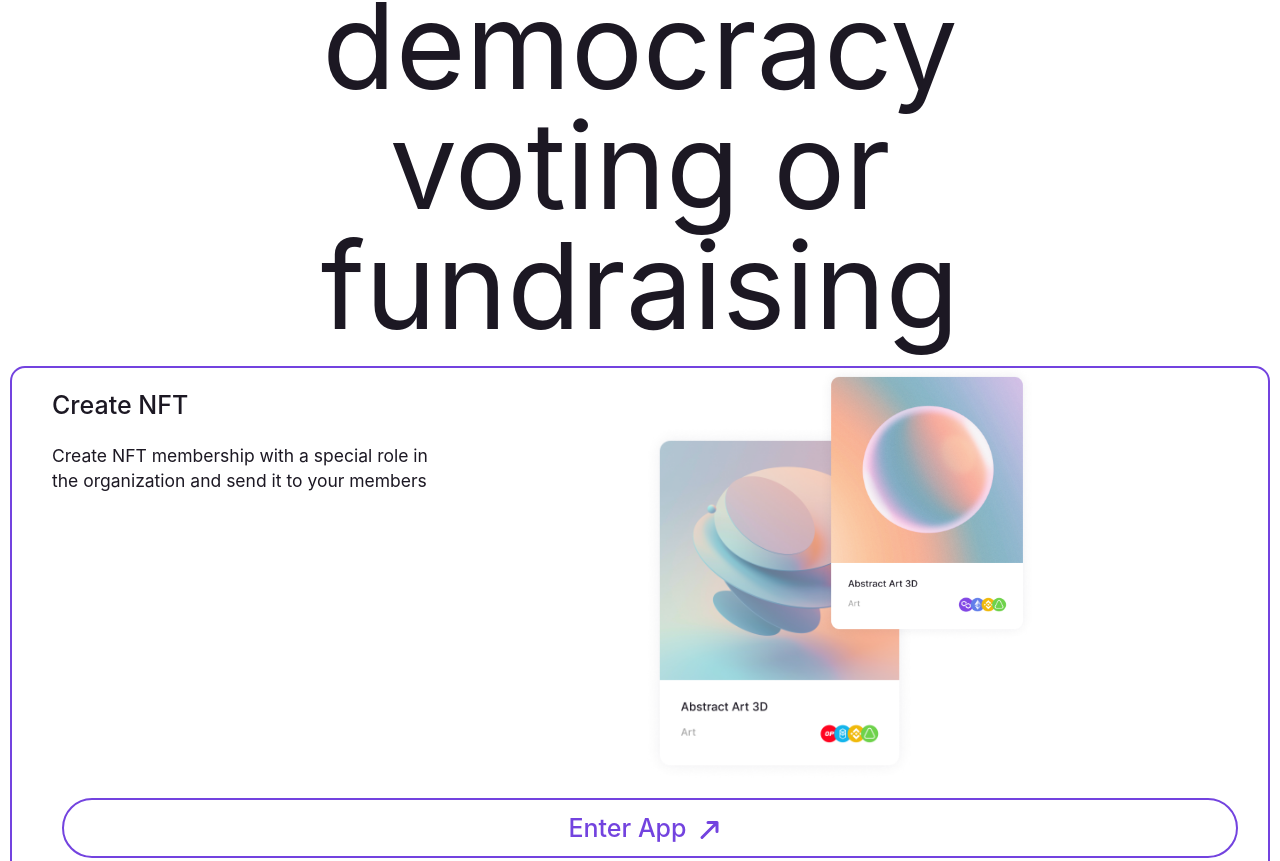
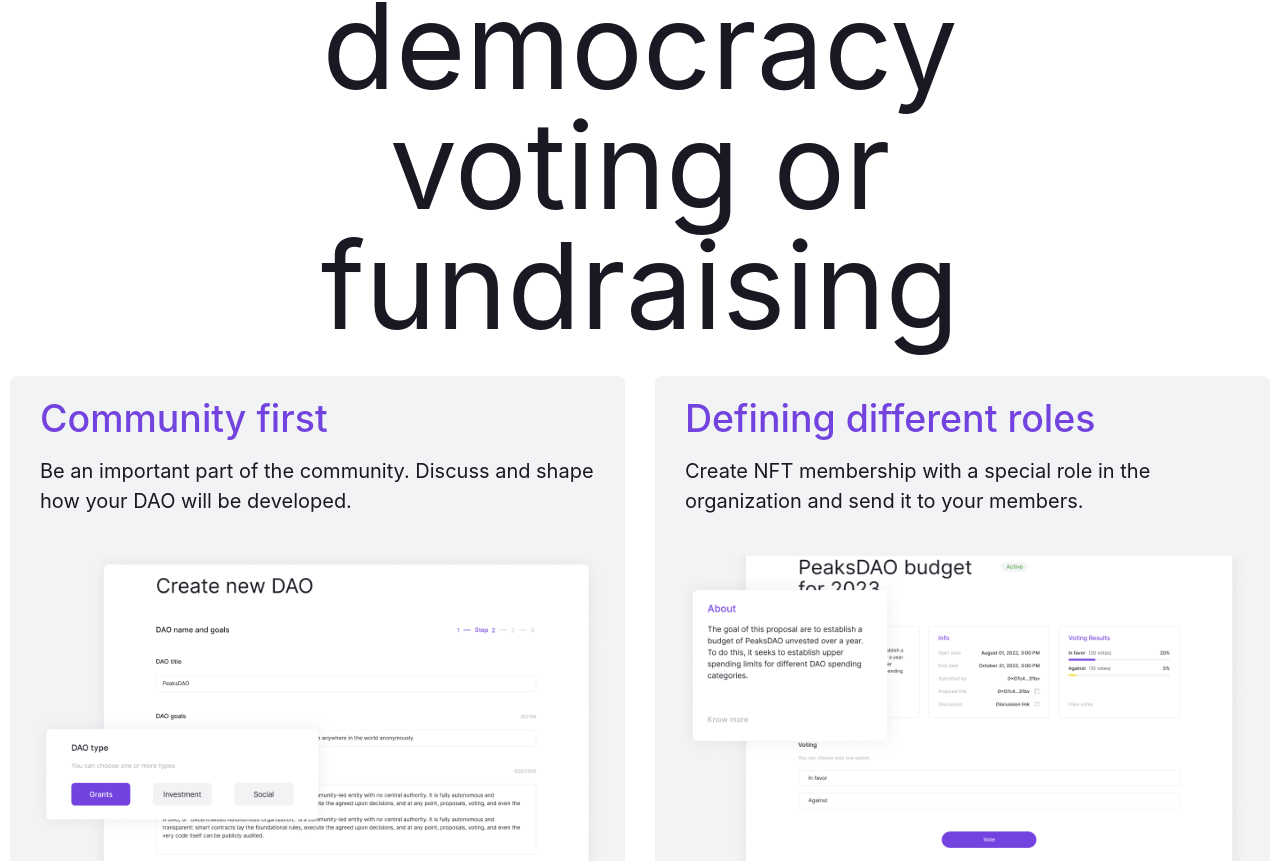
Before and after one commit to New-Connection/newconnection-landing, a React (Create React App) app: page / in a window 1280 px wide. Shown: the part 1939-2800 px from the top of the page. Built offline with nearby package versions, Linux system fonts and the light colour scheme; a web font is replaced by a local one.

Commit message:
new layout

```diff
--- a/src/components/Button/AppButton.tsx
+++ b/src/components/Button/AppButton.tsx
@@ -17,7 +17,7 @@ export const AppButton = ({ className }: IAppButton) => {
                 className
             )}
         >
-            <span>Enter App</span>
+            <span>Create community</span>
             <div>
                 <ExternalLinkIcon />
             </div>
--- a/src/components/Layout/Header.tsx
+++ b/src/components/Layout/Header.tsx
@@ -96,7 +96,7 @@ const Header = () => {
                 <a
                     href="https://app.newconnection.xyz/"
                     className="bg-white text-purple hover:bg-btnHover hover:text-white focus:ring-4 focus:ring-purple font-medium rounded-full text-sm px-4
-                    lg:px-5 py-2 lg:py-2.5 mr-2 focus:outline-none"
+                    lg:px-5 py-2 lg:py-1.5 mr-2 focus:outline-none"
                 >
                     Enter App
                 </a>
--- a/src/components/Layout/Layout.tsx
+++ b/src/components/Layout/Layout.tsx
@@ -17,7 +17,7 @@ export default function Layout({ children, className, ...props }: ILayoutProps)
         <>
             <div className="relative min-h-screen">
                 <Header />
-                <main className={classNames("flex-1 pb-20", className)} {...props}>
+                <main className={classNames("flex-1 pb-32", className)} {...props}>
                     {children}
                 </main>
                 <Footer />
--- /dev/null
+++ b/src/components/SocialNetwork/SocialNetwork.tsx
@@ -0,0 +1,21 @@
+import React from "react";
+import classNames from "classnames";
+
+export const SocialNetwork = ({ className = "" }) => {
+    return (
+        <section
+            className={classNames(
+                "bg-gray rounded-md h-[460px] content-center items-center m-auto "
+            )}
+        >
+            <div className="flex flex-1 flex-col justify-between px-6 pt-2 pb-6 h-32 text-center top-[50%]">
+                <p>Join our community</p>
+                <p>Follow us to be updated with our latest work and announcements</p>
+            </div>
+            <div className="gap-4 space-x-4">
+                <button>Twitter</button>
+                <button>Discord</button>
+            </div>
+        </section>
+    );
+};
--- a/src/index.tsx
+++ b/src/index.tsx
@@ -5,8 +5,8 @@ import "./styles/globals.css";
 import Layout from "./components/Layout";
 import AccordionCards from "components/AccordionCards/AccordionCards";
 import { WeAreSection } from "components/TextContent/WeAreContent";
-import { AboutDAOSection } from "components/TextContent/AboutDAOContent";
-import { SectionTrigger } from "components/AccordionCards/CardSection";
+import { CardsSection } from "components/Cards/";
+import { SocialNetwork } from "components/SocialNetwork/SocialNetwork";
 
 function Landing() {
     return (
@@ -14,8 +14,9 @@ function Landing() {
             <Layout className="layout-base w-full px-2 mt-[-3.75rem]">
                 <MainContent />
                 <WeAreSection />
-
-                <AccordionCards />
+                <CardsSection />
+                <SocialNetwork />
+                {/* //<AccordionCards /> */}
             </Layout>
         </div>
     );
```
